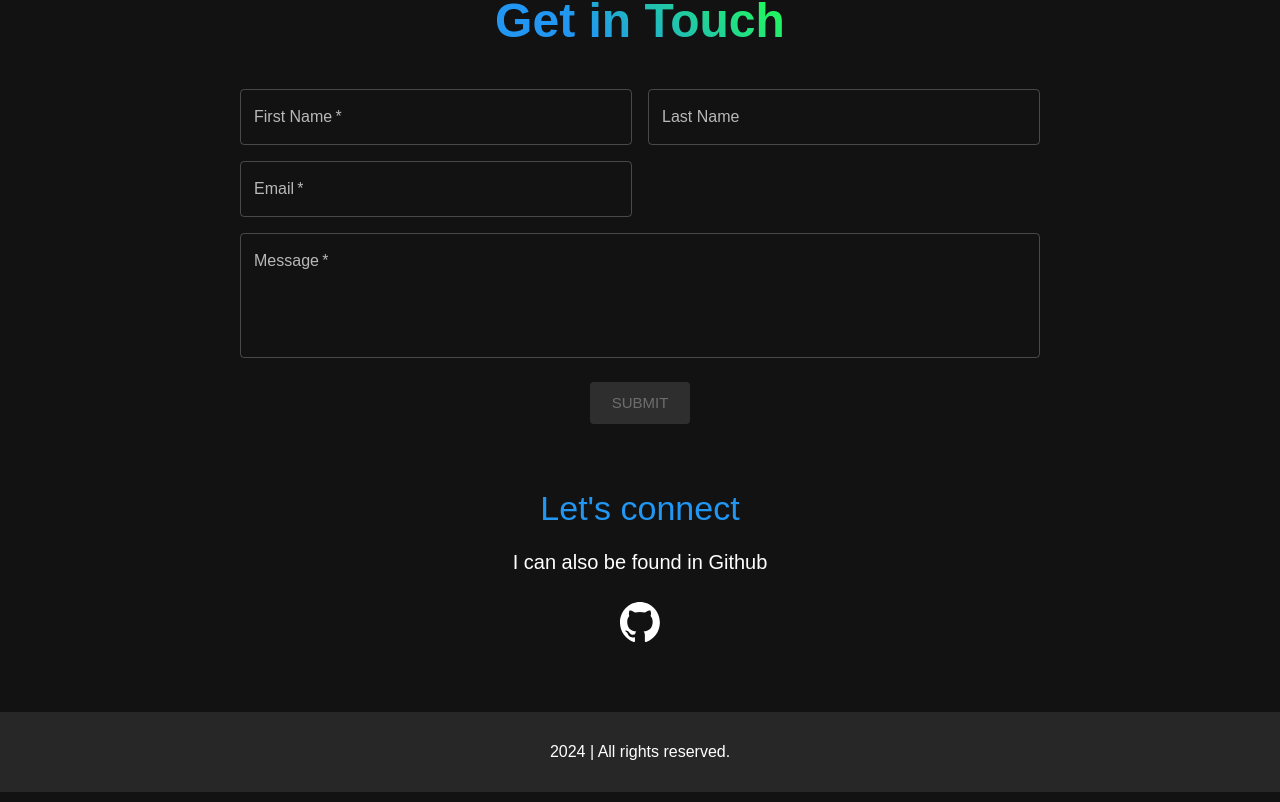
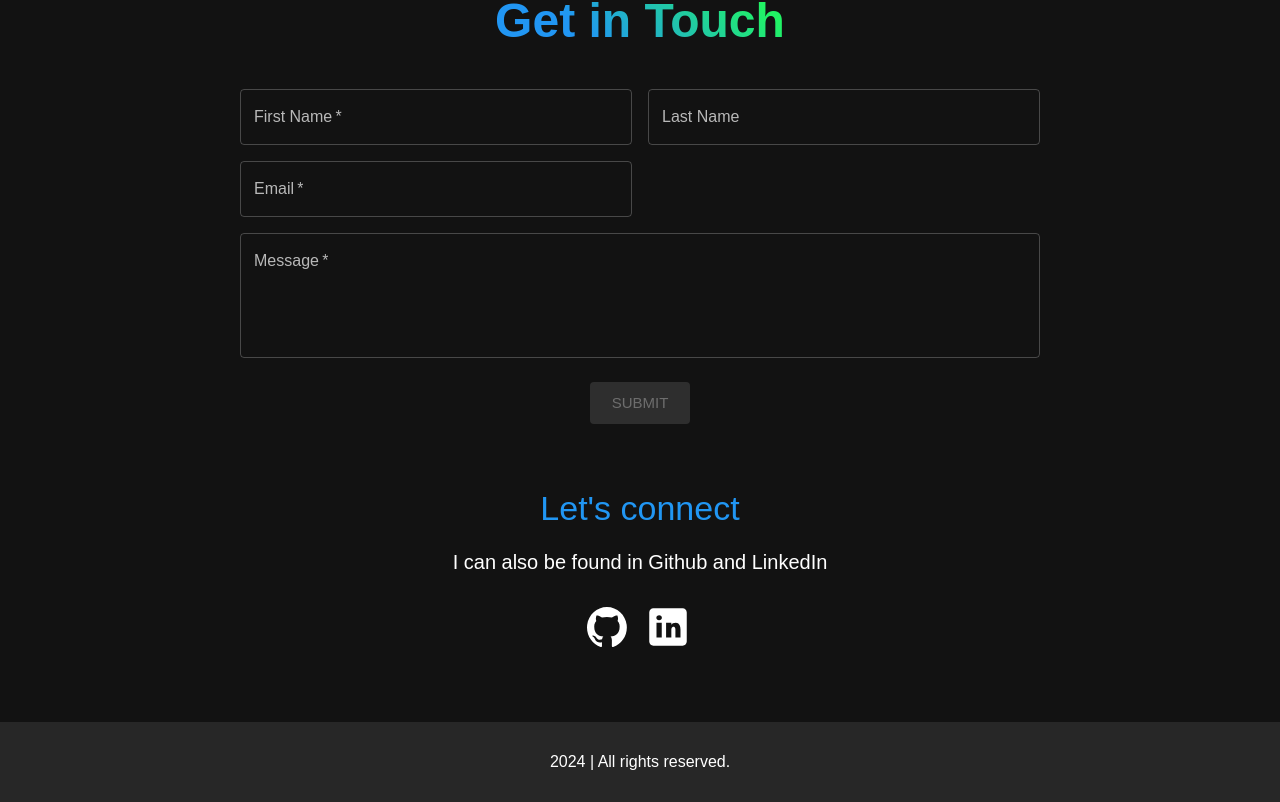
Before and after one commit to jose-guerrerog/portfolio, a Next.js app: page / in a window 1280 px wide. Shown: the part 1155-1957 px from the top of the page. Built offline with nearby package versions, Linux system fonts and the light colour scheme.

Commit message:
add linkedin

```diff
--- a/src/app/sections/Contact.tsx
+++ b/src/app/sections/Contact.tsx
@@ -155,9 +155,9 @@ const Contact = () => {
             Let&apos;s connect
           </Typography>
           <Typography mb={3} variant="h6" color="textPrimary">
-            I can also be found in Github
+            I can also be found in Github and LinkedIn
           </Typography>
-          <Stack direction="row" gap={1} alignItems="center">
+          <Stack direction="row" gap={2} alignItems="center">
             <Link href={githubLink}>
               <Image
                 src="/images/github-mark-white.svg"
@@ -166,14 +166,14 @@ const Contact = () => {
                 height={40}
               />
             </Link>
-            {/* <Link href={linkedinLink}>
+            <Link href={linkedinLink}>
               <Image
                 src="/images/linkedin-icon.svg"
                 alt="Linkedin Icon"
                 width={50}
                 height={50}
               />
-            </Link> */}
+            </Link>
           </Stack>
         </Box>
       </Box>
```
Also changed, not shown: public/images/linkedin-icon.svg.
